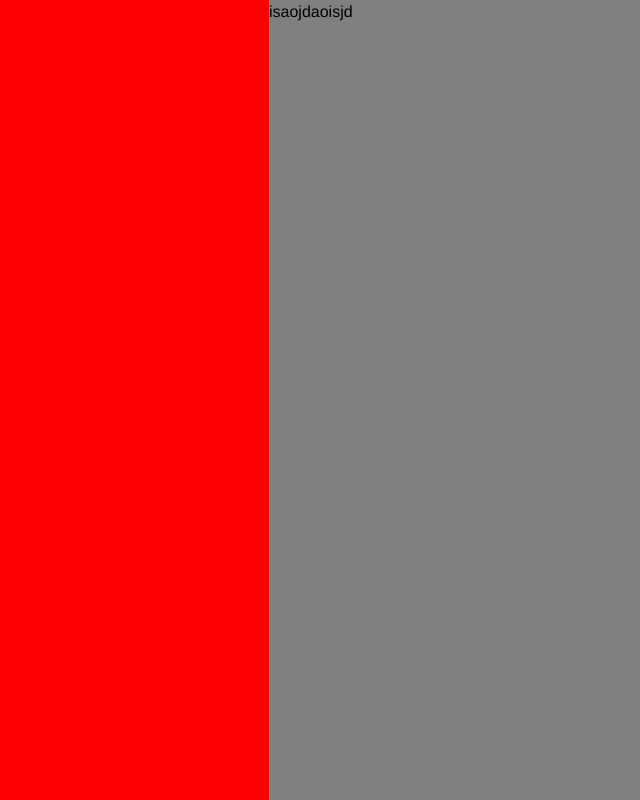
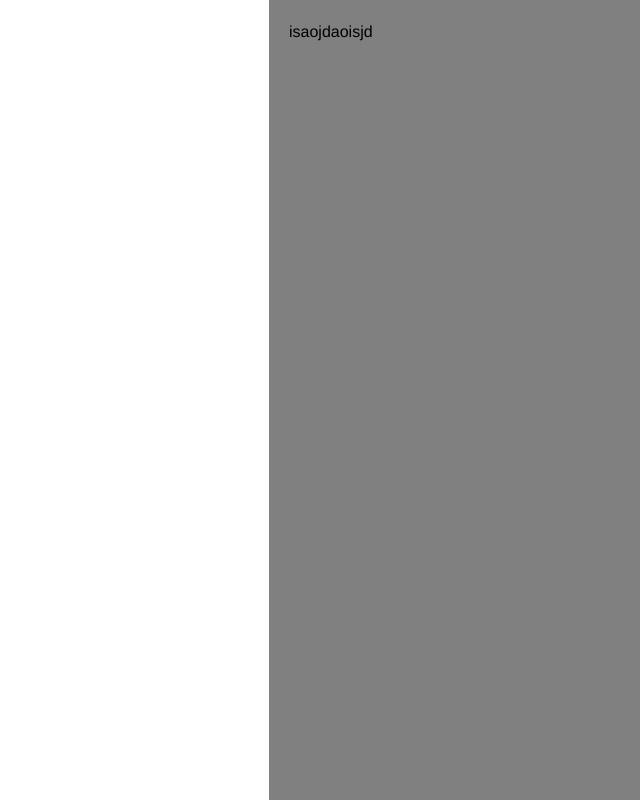
Before and after one commit to chukwumaokere/sms-messaging-web-client, a Vue app: page /#/ in a window 1280 px wide. Shown: the whole page, without its empty margins (81-721 px from the left). Built offline with nearby package versions, Linux system fonts and the light colour scheme.

Commit message:
adding tailwind config

```diff
--- a/src/components/Sidebar.vue
+++ b/src/components/Sidebar.vue
@@ -1,5 +1,5 @@
 <template>
-  <div class="sidebar"><slot/></div>
+  <div class="sidebar bg-white dark:bg-black"><slot/></div>
 </template>
 
 <script>
@@ -18,7 +18,6 @@ export default {
         left: 0;
         bottom: 0;
         max-width: 350px;
-        background-color: red;
         display: flex;
         height: 100%;
         width: 100%;
--- a/src/views/Home.vue
+++ b/src/views/Home.vue
@@ -1,7 +1,7 @@
 <template>
   <div class="home h-full">
     <Container class="h-full">
-        <ChatWindow />
+        <ChatWindow class="p-5" />
     </Container>
     <Sidebar>
         <Conversations />
@@ -29,7 +29,6 @@ export default {
 
 <style>
     .home{
-        height: 100%;
         padding-left: 350px;
     }
 </style>
--- /dev/null
+++ b/tailwind.config.js
@@ -0,0 +1,11 @@
+module.exports = {
+  purge: [],
+  darkMode: 'media', // or 'media' or 'class'
+  theme: {
+    extend: {},
+  },
+  variants: {
+    extend: {},
+  },
+  plugins: [],
+}
```
